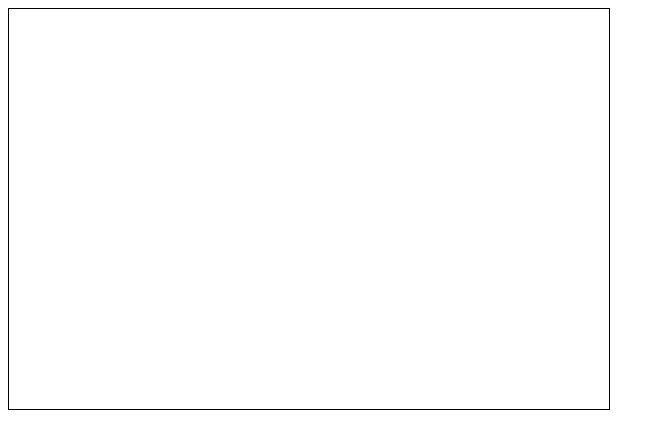
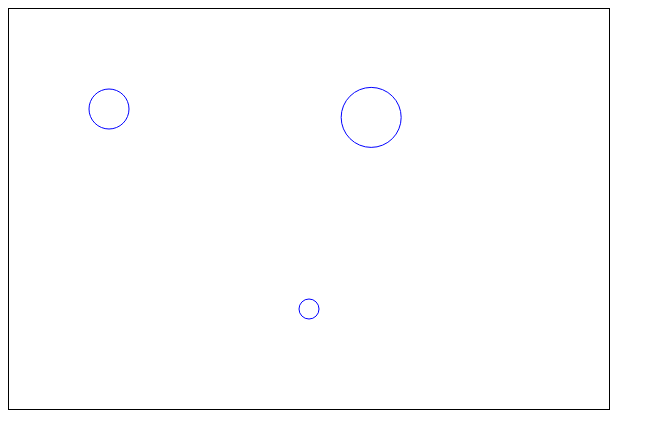
Before and after one commit to TakTakTaka/space-man, a website: page index.html in a window 1280 px wide. Shown: the whole page, without its empty margins (0-665 px from the left). Drawn offline with nearby package versions, Linux system fonts and the light colour scheme.

Commit message:
Create Hero class with POF controls

```diff
--- a/index.html
+++ b/index.html
@@ -8,7 +8,7 @@
   </body>
   <script src="js/sprite.js"></script>
   <script src="js/keypress.js"></script>
-  <!-- <script src="play.js"></script> -->
+  <script src="play.js"></script>
 
 
 </html>
--- a/js/keypress.js
+++ b/js/keypress.js
@@ -1,7 +1,10 @@
 console.log('loaded keypress.js');
+
+let keys = [];
 
 $(document).ready(function(){
   $(document).keydown((e)=> {
     console.log(e.which)
-  })
+    keys.push(e.which);
+  });
 });
--- a/js/sprite.js
+++ b/js/sprite.js
@@ -33,8 +33,45 @@ class Circle {
   }
 }
 
+class Hero extends Circle {
+  constructor(ctx, x, y, dx, dy, radius){
+    super(ctx, x, y, dx, dy, radius);
+  }
+
+  update(){
+    //use key press for hero
+    if (keys.length > 0) {
+      this.dx = this.radius;
+      this.dy = 0;
+      keys.shift();
+    }
+    if (this.x + this.radius >= this.ctx.canvas.clientWidth || this.x - this.radius < 0) {
+      this.dx = 0;
+    }
+
+    if (this.y + this.radius > this.ctx.canvas.clientHeight || this.y - this.radius < 0) {
+      this.dy = 0;
+    }
+
+    this.x += this.dx;
+    this.y += this.dy;
+
+    this.draw();
+
+  }
+}
+
 function animate(){
   requestAnimationFrame(animate);
   ctx1.clearRect(0, 0, ctx1.canvas.clientWidth, ctx1.canvas.clientHeight);
-  circle1.update();
+
+  //update multiple
+  if (sprites.length > 1) {
+    sprites.forEach((sprite) => {
+      sprite.update();
+    })
+  } else {
+    circle1.update();
+  }
+
 }
--- a/play.js
+++ b/play.js
@@ -6,7 +6,11 @@ let canvas = document.getElementById("game-canvas"),
 let dx = Math.random() * 3;
 let dy = Math.random() * 3;
 
-let circle1 = new Circle(ctx1, 300, 300, dx, dy, 30)
+let circle1 = new Circle(ctx1, 300, 100, dx, dy, 30);
+let circle2 = new Circle(ctx1, 100, 100, 0, 0, 20);
+let hero = new Hero(ctx1, 300, 300, 0, 0, 10)
+
+let sprites = [circle1, circle2, hero];
 
 // console.log(ctx1.canvas.clientWidth, ctx1.canvas.clientHeight)
 animate();
```
